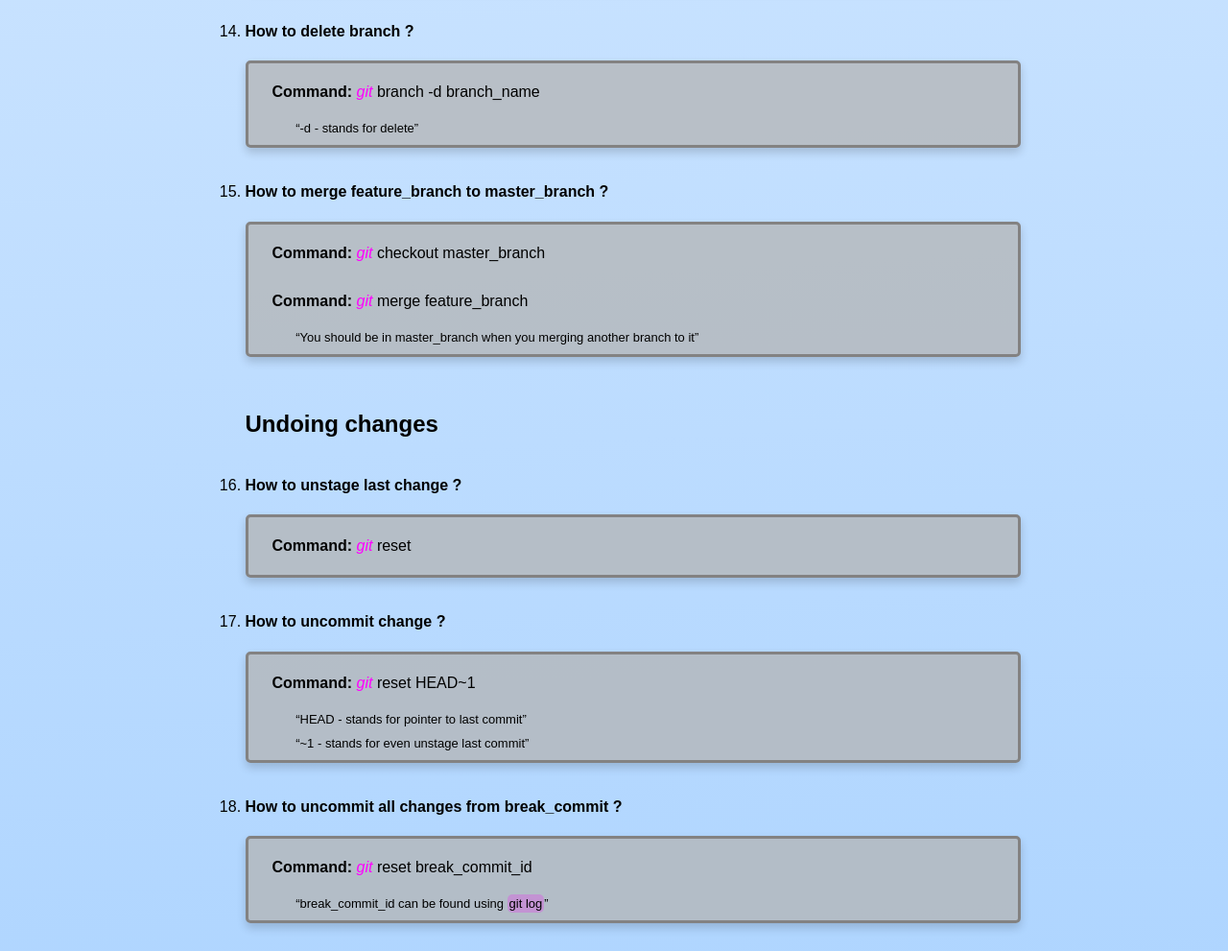
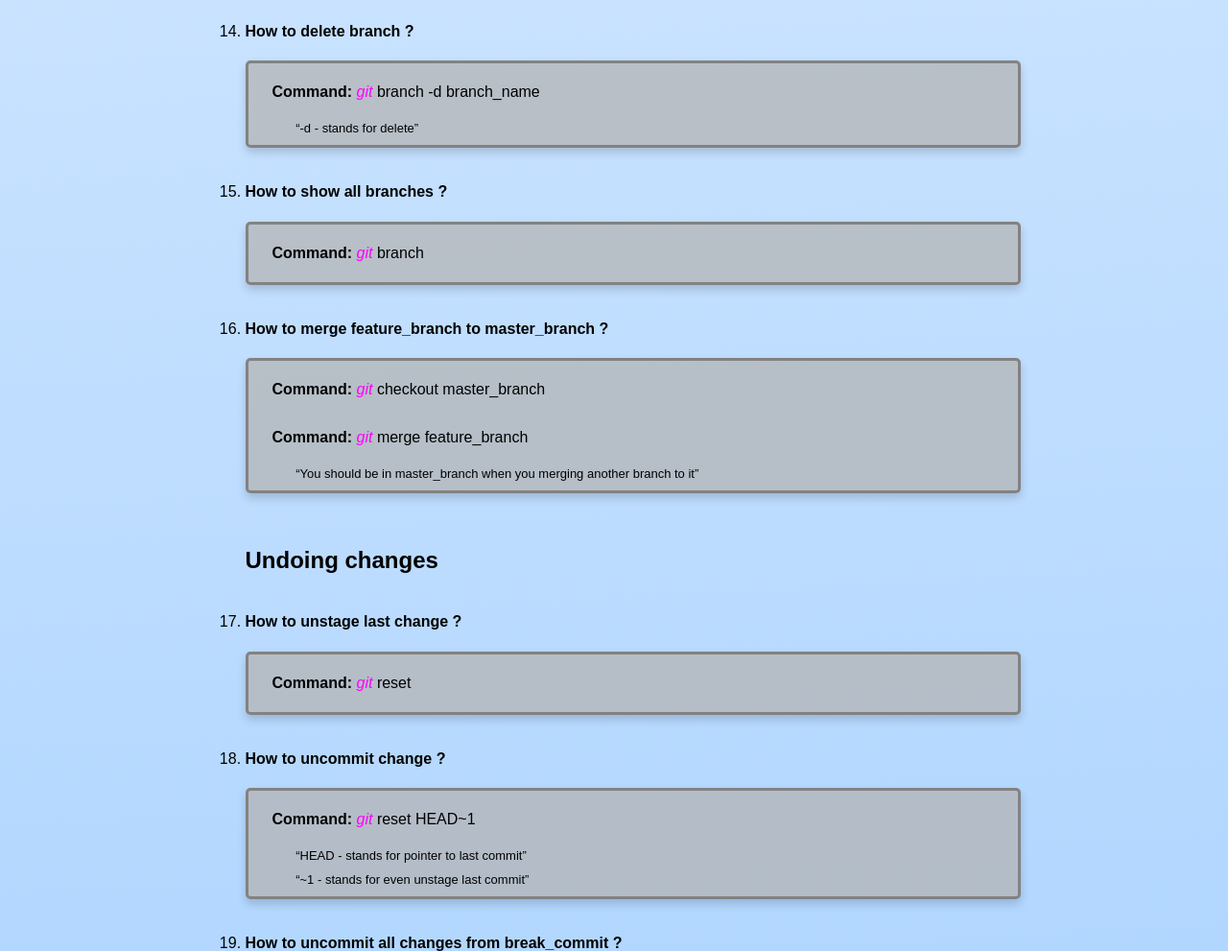
Before and after one commit to SamuelFoc/GitHub-DEMO, a plain HTML site: page index.html in a window 1280 px wide. Shown: the part 2467-3458 px from the top of the page at 96% size. Drawn offline with Linux system fonts and the light colour scheme.

Commit message:
New command: show all branches

```diff
--- a/index.html
+++ b/index.html
@@ -145,6 +145,14 @@
 
             <!-- 15 -->
             <li>
+                <strong><h4>How to show all branches ?</h4></strong>
+                <div class="insider">
+                    <p><strong>Command: </strong><i class="colored">git </i>branch</p>
+                </div>
+            </li>
+
+            <!-- 16 -->
+            <li>
                 <strong><h4>How to merge feature_branch to master_branch ?</h4></strong>
                 <div class="insider">
                     <p><strong>Command: </strong><i class="colored">git </i>checkout master_branch</p>
@@ -154,7 +162,7 @@
             </li>
 
             <h2>Undoing changes</h2>
-            <!-- 16 -->
+            <!-- 17 -->
             <li>
                 <strong><h4>How to unstage last change ?</h4></strong>
                 <div class="insider">
@@ -162,7 +170,7 @@
                 </div>
             </li>
 
-            <!-- 17 -->
+            <!-- 18 -->
             <li>
                 <strong><h4>How to uncommit change ?</h4></strong>
                 <div class="insider">
@@ -172,7 +180,7 @@
                 </div>
             </li>
 
-            <!-- 18 -->
+            <!-- 19 -->
             <li>
                 <strong><h4>How to uncommit all changes from break_commit ?</h4></strong>
                 <div class="insider">
@@ -181,7 +189,7 @@
                 </div>
             </li>
 
-            <!-- 19 -->
+            <!-- 20 -->
             <li>
                 <strong><h4>How to uncommit and remove all changes from break_commit ?</h4></strong>
                 <div class="insider">
@@ -192,7 +200,7 @@
 
 
             <h2>Forking repositories</h2>
-            <!-- 20 -->
+            <!-- 21 -->
             <li>
                 <strong><h4>How to copy repository to my repositories ?</h4></strong>
                 <div class="insider">
@@ -205,7 +213,7 @@
     <div class="container">
         <ol>
             <h2>Good practices</h2>
-
+            <!-- 1 -->
             <li>
                 <strong><h4>Commits</h4></strong>
                 <div class="insider">
@@ -213,6 +221,7 @@
                 </div>
             </li>
 
+            <!-- 2 -->
             <li>
                 <strong><h4>Branching</h4></strong>
                 <div class="insider">
@@ -224,6 +233,7 @@
                 </div>
             </li>
 
+            <!-- 3 -->
             <li>
                 <strong><h4>Pull requests</h4></strong>
                 <div class="insider">
```
